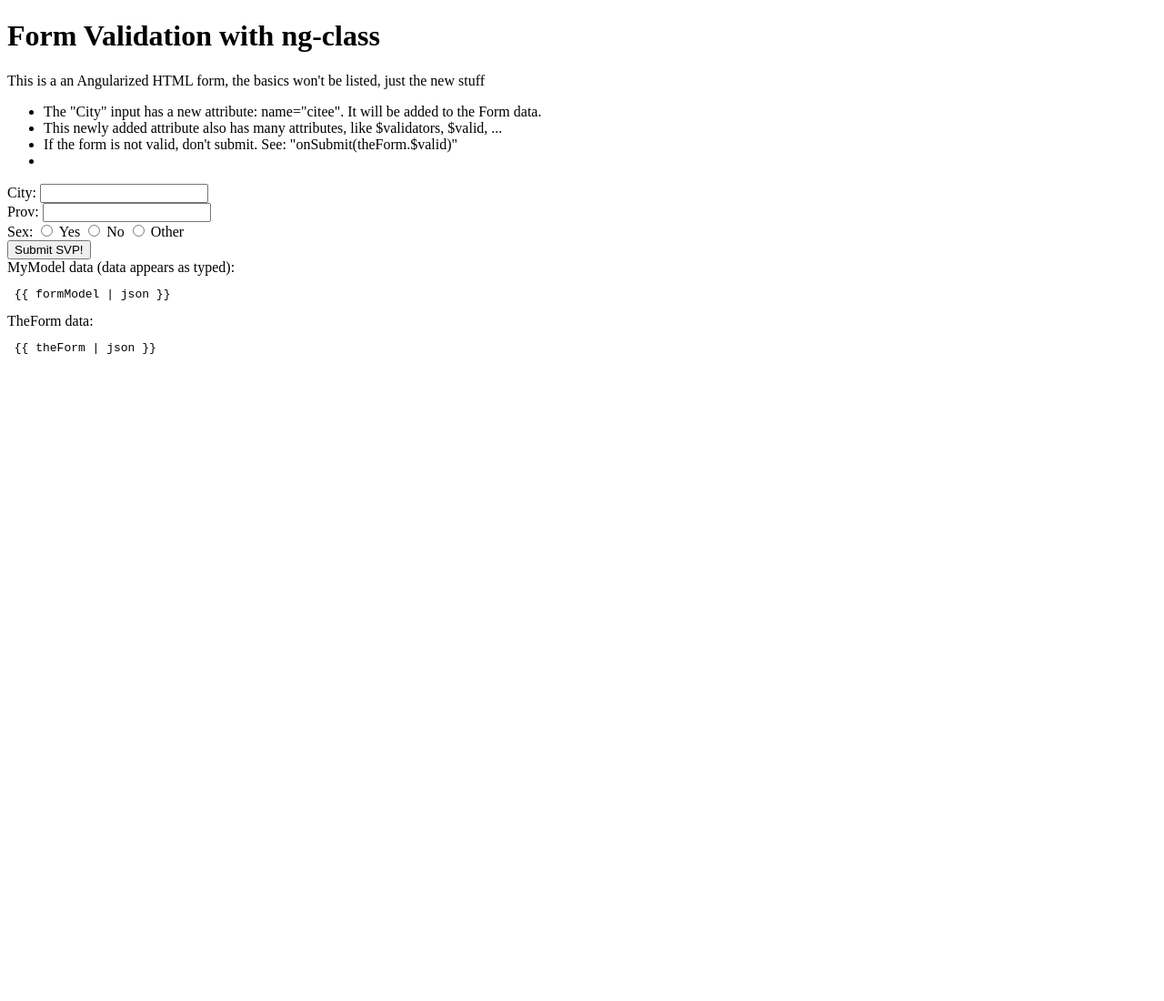
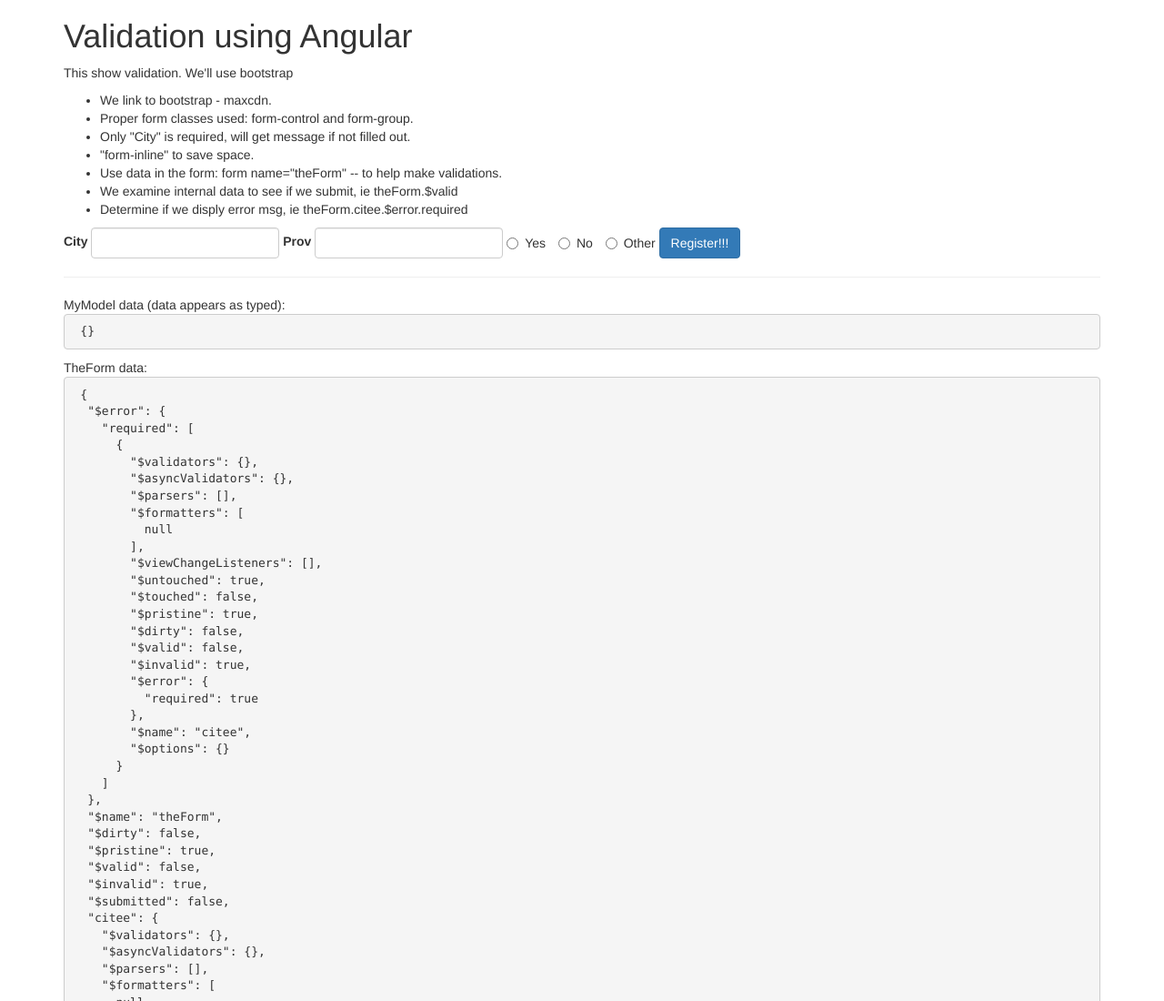
Before and after one commit to rvrichards/ang2zulu, a plain HTML site: page uniform/hal.html in a window 1280 px wide. Shown: the top 1100 px of the page at 91% size. Before the commit the page ends 800 px from the top, so only its background shows below. Drawn offline with nearby package versions, Linux system fonts and the light colour scheme.

Commit message:
More form in Uniform, validations and bootstrap.

```diff
--- a/uniform/hal.html
+++ b/uniform/hal.html
@@ -2,30 +2,65 @@
 <html  ng-app="halApp">
   <head>
     <script src="http://ajax.googleapis.com/ajax/libs/angularjs/1.4.8/angular.min.js"></script>
+    <link   rel="stylesheet" href="http://maxcdn.bootstrapcdn.com/bootstrap/3.3.1/css/bootstrap.min.css" />
   </head>
   <body>
+  <div class="container">
 
-    <h1>Form Validation with ng-class </h1>
-    <p>This is a an Angularized HTML form, the basics won't be listed, just the new stuff</p>
+    <h1>Validation using Angular</h1>
+    <p>This show validation. We'll use bootstrap</p>
     <ul>
-      <li>The "City" input has a new attribute: name="citee". It will be added to the Form data.</li>
-      <li>This newly added attribute also has many attributes, like $validators, $valid, ...</li>
-      <li>If the form is not valid, don't submit. See: "onSubmit(theForm.$valid)" </li>
-      <li></li>
-
+      <li>We link to bootstrap - maxcdn.</li>
+      <li>Proper form classes used: form-control and form-group. </li>
+      <li>Only "City" is required, will get message if not filled out.</li>
+      <li>"form-inline" to save space. </li>
+      <li>Use data in the form: form name="theForm" -- to help make validations.</li>
+      <li>We examine internal data to see if we submit, ie theForm.$valid</li>
+      <li>Determine if we disply error msg, ie theForm.citee.$error.required</li>
     </ul>
 
-    <div ng-controller="galCtrl">
+    <div ng-controller="halCtrl">
 
-      <form name="theForm" novalidate="novalidate">
-        <div ng-class>
-          City: <input type="text" id="city" name="citee" ng-model="formModel.myCity" required="required"><br>
+      <form ng-submit="onSubmit(theForm.$valid)" name="theForm"
+            novalidate="novalidate" class="form-inline" >
+        <div class="form-group" ng-class="
+              {'has-error':!theForm.citee.$valid && (!theForm.$pristine || theForm.$submitted ),
+               'has-success':theForm.citee.$valid} && (!theForm.$pristine || theForm.$submitted )
+        ">
+          <label for="city" >City</label >
+          <input type="text" class="form-control" id="city" name="citee"
+                 ng-model="formModel.city" required="required"><br>
+
+          <p class="help-block" ng-show="theForm.citee.$error.required &&
+                               (!theForm.$pristine || theForm.$submitted )">
+            This field is required.
+          </p>
         </div>
-        Prov: <input type="text" id="prov" ng-model="formModel.myProv" ><br>
-        Sex:  <input type="radio" id="sex" ng-model="formModel.sexy" value="yea" ng-checked="true" > Yes
-              <input type="radio" id="sex" ng-model="formModel.sexy" value="no"> No
-              <input type="radio" id="sex" ng-model="formModel.sexy" value="other"> Other<br>
-        <button ng-click="onSubmit(theForm.$valid)">Submit SVP! </button ><br>
+        <!-- Stuff: <pre> {{ theForm.citee | json }} </pre>
+                    <pre>Validation {{ theForm.citee.$error | json }}</pre>
+                    <pre>Field Valid? {{ theForm.citee.$valid }}</pre>
+                    <pre>Form Pristine? {{ theForm.$pristine }}</pre>
+                    <pre>Form Submitted? {{ theForm.$submitted }}</pre>    -->
+        <div class="form-group" >
+          <label for="prov" >Prov</label >
+          <input type="text" class="form-control" id="prov" name="prov"
+                 ng-model="formModel.prov" ><br>
+        </div>
+        <div class="form-group" >
+          <label class="radio-inline">
+            <input id="sex" name="sex" type="radio" ng-model="formModel.sexy" value="yes">Yes
+          </label>
+          <label class="radio-inline">
+            <input id="sex" name="sex" type="radio" ng-model="formModel.sexy" value="no">No
+          </label>
+          <label class="radio-inline">
+            <input id="sex" name="sex" type="radio" ng-model="formModel.sexy" value="other">Other
+          </label>
+        </div>
+
+        <!-- <button type="button" class="btn btn-primary" ng-click="onSubmit(theForm.$valid)">Submit SVP!</button> -->
+        <button class="btn btn-primary"  type="submit">Register!!! </button>
+        <hr>
         MyModel data (data appears as typed): <pre> {{ formModel | json }}</pre>
         TheForm data: <pre> {{ theForm | json }}</pre>
       </form>
@@ -48,7 +83,7 @@
         });
       </script>
     </div>
-
+  </div>
   </body>
 
 </html>
```
Also changed, not shown: uniform/gid.html (+29 -16 lines), uniform/joe.html (added, +103 -0 lines), 2 other files.
